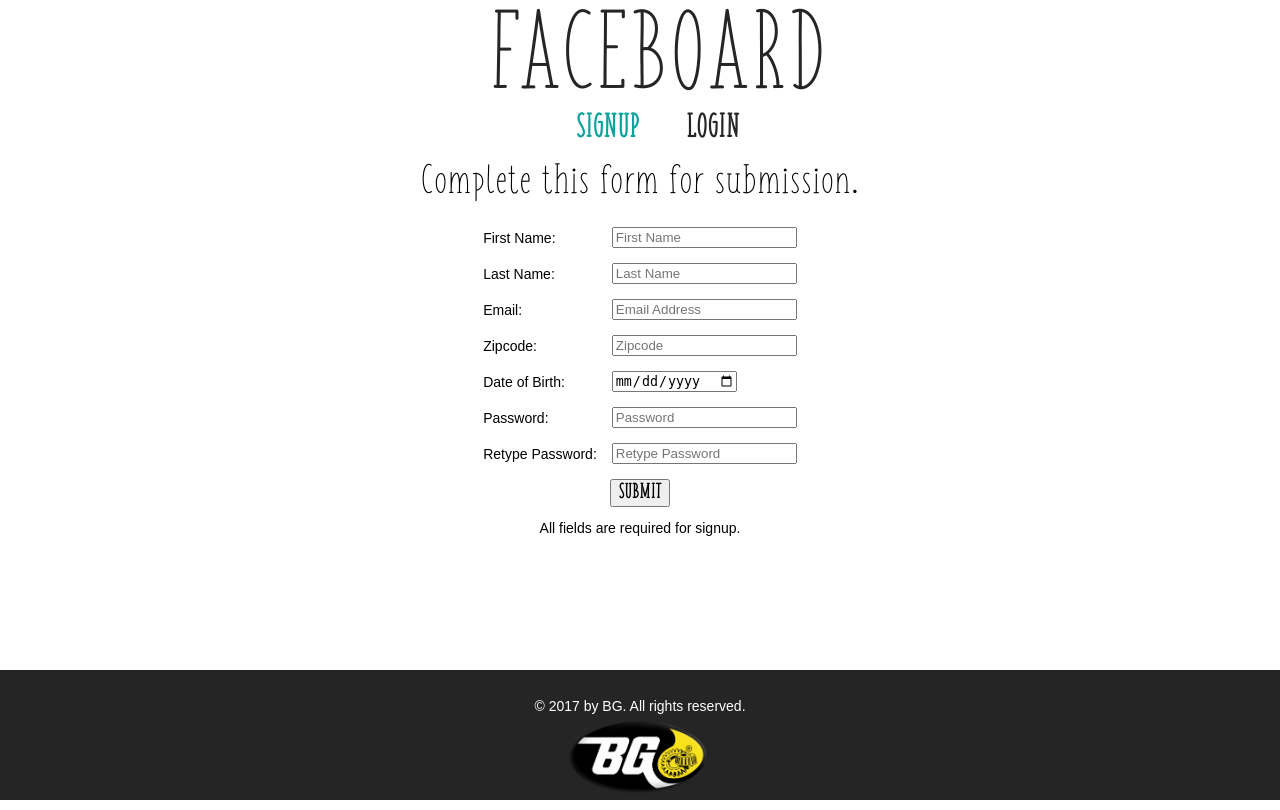
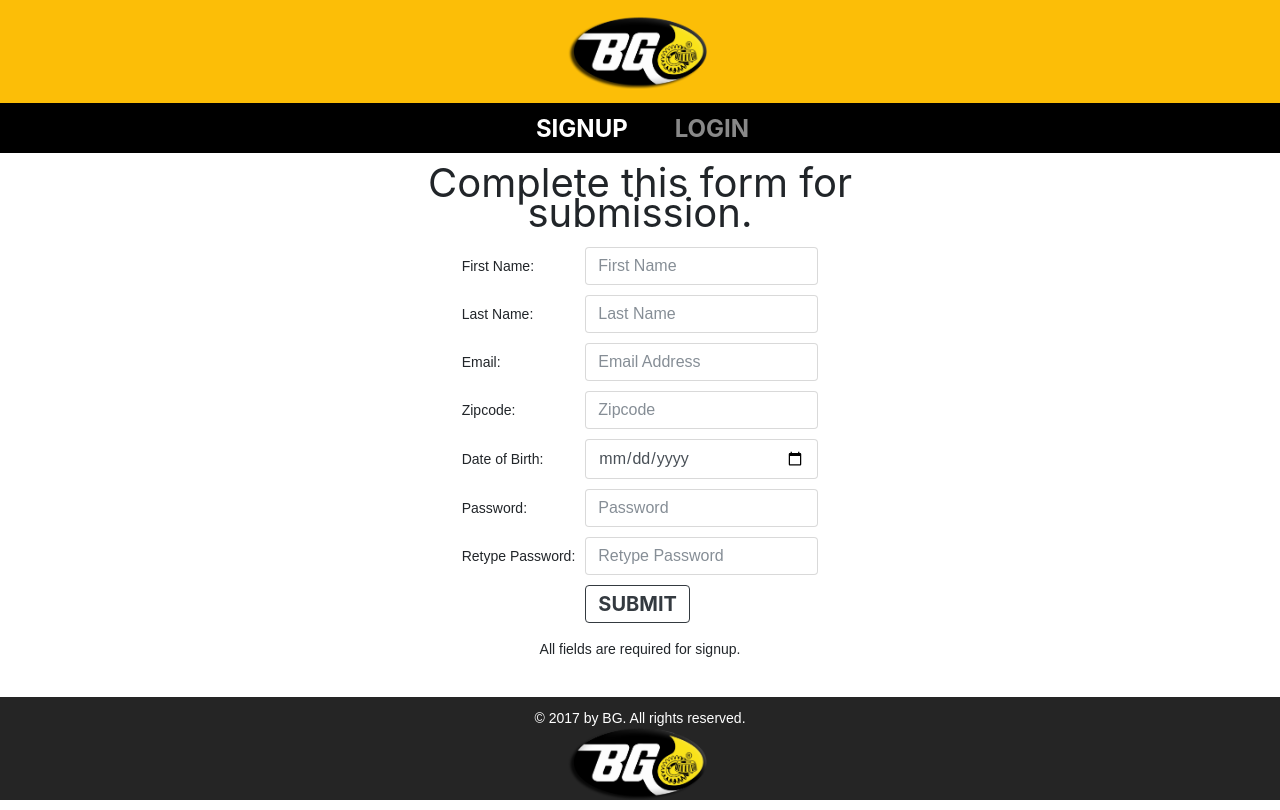
Before and after one commit to wandrews1/BGWarehouse, a Flask app: page / in a window 1280 px wide. Run offline with Flask 2, Linux system fonts and the light colour scheme; some libraries are stand-ins or nearby versions.

Commit message:
made the front end look similar to original BG page

```diff
--- a/static/css/style.css
+++ b/static/css/style.css
@@ -1,28 +1,23 @@
-/* Website Template by freewebsitetemplates.com */
-@font-face {
-	font-family: 'poller_oneregular';
-	src: url('../fonts/pollerone/pollerone-webfont.eot');
-	src: url('../fonts/pollerone/pollerone-webfont.eot?#iefix') format('embedded-opentype'),
-		 url('../fonts/pollerone/pollerone-webfont.woff') format('woff'),
-		 url('../fonts/pollerone/pollerone-webfont.ttf') format('truetype'),
-		 url('../fonts/pollerone/pollerone-webfont.svg#poller_oneregular') format('svg');
+.bgyellow{
+	color:#FCBE07;
 }
-@font-face {
-	font-family: 'leckerli_oneregular';
-	src: url('../fonts/leckerlione/leckerlione-regular-webfont.eot');
-	src: url('../fonts/leckerlione/leckerlione-regular-webfont.eot?#iefix') format('embedded-opentype'),
-		 url('../fonts/leckerlione/leckerlione-regular-webfont.woff') format('woff'),
-		 url('../fonts/leckerlione/leckerlione-regular-webfont.ttf') format('truetype'),
-		 url('../fonts/leckerlione/leckerlione-regular-webfont.svg#leckerli_oneregular') format('svg');
+.bgyellowbg{
+	background-color:#FCBE07;
 }
-@font-face {
-    font-family: 'fishandchips';
-    src: url('../fonts/fishandchips/fish.ttf') format('truetype');
-    src: url('../fonts/fishandchips/fish-webfont.woff2') format('woff2'),
-    	 url('../fonts/fishandchips/fish-webfont.woff') format('woff');
+.bggrey{
+	color:#FFFFFF;
+	background-color:#141412;
+}
+.bgblack{
+	color:#FFFFFF;
+	background-color:#000000;
 }
 .faceboard{
-    font-family: 'fishandchips',Arial, Helvetica, sans-serif;
+    font-family:
+	-apple-system, BlinkMacSystemFont,
+	"Segoe UI", "Roboto", "Oxygen", "Ubuntu", "Cantarell", "Fira Sans", "Droid Sans",
+	"Helvetica Neue", sans-serif;
+
     font-size: 108px;
 	font-weight: normal;
 	line-height: .75;
@@ -33,7 +28,11 @@
 	text-decoration: none;
 }
 .faceboard2{
-    font-family: 'fishandchips',Arial, Helvetica, sans-serif;
+    font-family:
+	-apple-system, BlinkMacSystemFont,
+	"Segoe UI", "Roboto", "Oxygen", "Ubuntu", "Cantarell", "Fira Sans", "Droid Sans",
+	"Helvetica Neue", sans-serif;
+
     font-size: 40px;
 	font-weight: normal;
 	line-height: .75;
@@ -44,8 +43,12 @@
 	text-decoration: none;
 }
 .faceboard3{
-    font-family: 'fishandchips',Arial, Helvetica, sans-serif;
-    font-size: 32px;
+    font-family:
+	-apple-system, BlinkMacSystemFont,
+	"Segoe UI", "Roboto", "Oxygen", "Ubuntu", "Cantarell", "Fira Sans", "Droid Sans",
+	"Helvetica Neue", sans-serif;
+
+    font-size: 24px;
 	font-weight: bold;
 	line-height: .50;
 	margin: 0 auto;
@@ -66,7 +73,11 @@
 	text-decoration: none;
 }
 .faceboardSubmit{
-    font-family: 'fishandchips',Arial, Helvetica, sans-serif;
+    font-family:
+	-apple-system, BlinkMacSystemFont,
+	"Segoe UI", "Roboto", "Oxygen", "Ubuntu", "Cantarell", "Fira Sans", "Droid Sans",
+	"Helvetica Neue", sans-serif;
+
     font-size: 20px;
 	font-weight: bold;
 	line-height: 1;
@@ -96,8 +107,8 @@ body {
 	padding: 120px 0;
 }
 p {
-	color: #252525;
-	line-height: 24px;
+	color: #898989;
+	/*line-height: 24px;*/
 	margin: 0;
 	padding-left: 30px;
 	width: 98%;
@@ -137,7 +148,7 @@ word-wrap: break-word;
 	position: fixed;
 	top: 0;
 	margin: 0 auto;
-	padding: 20px 0 20px;
+	padding: 0 0 0;
 	text-align: center;
 	width: 100%;
 }
@@ -166,7 +177,11 @@ word-wrap: break-word;
 #header ul li a {
 	color: #252525;
 	display: inline-block;
-	font-family: "Arial Black", Gadget, sans-serif;
+	font-family:
+	-apple-system, BlinkMacSystemFont,
+	"Segoe UI", "Roboto", "Oxygen", "Ubuntu", "Cantarell", "Fira Sans", "Droid Sans",
+	"Helvetica Neue", sans-serif;
+
 	font-size: 14px;
 	font-weight: normal;
 	margin: 0;
--- a/templates/form.html
+++ b/templates/form.html
@@ -2,9 +2,14 @@
 
 
 {% block header %}
-		<a href="/form" class="logo" style="text-decoration:none">
-			<p class="faceboard">FACEBOARD</p>
-		</a>
+	<div class="container-fluid bgyellowbg">
+		<br>
+		<!-- Logo on top -->
+		<img src="/static/images/original_bg_products.png" width=150px>
+		<br>
+		<br>
+	</div>
+	<div class="container-fluid bgblack">
 			<ul id="navigation">
 				<li class="selected">
 					<a href="/form"><p class="faceboard3">Signup</p></a>
@@ -13,6 +18,9 @@
 					<a href="/login"><p class="faceboard3">Login</p></a>
 				</li>
 			</ul>
+		<br>
+	</div>
+
 {% endblock %}
 
 
@@ -27,35 +35,41 @@
 			<table>
 				<tr>
 					<td>First Name: </td>
-					<td><input type="text" name="fname" placeholder="First Name" /></td>
+					<td><input type="text" class="form-control" name="fname" placeholder="First Name" /></td>
 				</tr>
 				<tr>
 					<td>Last Name: </td>
-					<td><input type="text" name="lname" placeholder="Last Name" /></td>
+					<td><input type="text" class="form-control" name="lname" placeholder="Last Name" /></td>
 				</tr>
 				<tr>
 					<td>Email: </td>
-					<td><input type="email" name="email" placeholder="Email Address" /></td>
+					<td><input type="email" class="form-control" name="email" placeholder="Email Address" /></td>
 				</tr>
 				<tr>
 					<td>Zipcode: </td>
-					<td><input type="number" name="zipcode" placeholder="Zipcode" /></td>
+					<td><input type="number" class="form-control" name="zipcode" placeholder="Zipcode" /></td>
 				</tr>
 				<tr>
 					<td>Date of Birth: </td>
-					<td><input type="date" name="dob" placeholder="DD-MM-YYYY" /></td>
+					<td><input type="date" class="form-control" name="dob" placeholder="DD-MM-YYYY" /></td>
 				</tr>
 				<tr>
 					<td>Password: </td>
-					<td><input type="password" name="pw1" placeholder="Password"/></td>
+					<td><input type="password" class="form-control" name="pw1" placeholder="Password"/></td>
 				</tr>
 				<tr>
 					<td>Retype Password: </td>
-					<td><input type="password" name="pw2" placeholder="Retype Password"/></td>
+					<td><input type="password" class="form-control" name="pw2" placeholder="Retype Password"/></td>
+				</tr>
+				<tr>
+					<td>
+					</td>
+					<td>
+						<input type="submit" value="SUBMIT"  class="faceboardSubmit btn btn-outline-dark"/>
+					</td>
 				</tr>
 				<br>
 			</table>
-			<input type="submit" value="SUBMIT"  class="faceboardSubmit"/>
 		</form>
 		<br>
 		All fields are required for signup.
--- a/templates/layout.html
+++ b/templates/layout.html
@@ -3,9 +3,10 @@
 <head>
 	<meta charset="UTF-8">
 	<meta name="viewport" content="width=device-width, initial-scale=1, maximum-scale=1.0" />
-	<title>Faceboard</title>
+	<title>BG Products, Inc.</title>
 
-	<link rel="icon" href="static/faceboard/favicon-32x32.png">
+	<link rel="stylesheet" href="https://maxcdn.bootstrapcdn.com/bootstrap/4.0.0-beta/css/bootstrap.min.css" integrity="sha384-/Y6pD6FV/Vv2HJnA6t+vslU6fwYXjCFtcEpHbNJ0lyAFsXTsjBbfaDjzALeQsN6M" crossorigin="anonymous">
+	<link rel="icon" href="favicons/favicon-32x32.png">
 	<link rel="stylesheet" type="text/css" href="static/css/style.css">
 	<link rel="stylesheet" type="text/css" href="static/css/mobile.css" media="screen and (max-width : 800px)">
 	<script type="text/javascript" src="static/js/mobile.js"></script>
@@ -21,20 +22,20 @@
 	</style>
 </head>
 <body>
-	<div id="header">
+	<div class="container-fluid bgyellowbg" id="header">
 
 	{% block header %}{% endblock %}
 
 	</div>
 
-	<div id="content">
+	<div class="container-fluid" id="content">
 
 	{% block content %}{% endblock %}
 
 	</div>
 
 
-	<div id="footer">
+	<div class="container-fluid" id="footer">
 		<div>
 			<center>
 				<p>
@@ -42,10 +43,15 @@
 					&copy; 2017 by BG. All rights reserved.
 					<br>
 					<a href="https://github.com/wandrews1/BGWarehouse" id="gitlab"><img src="/static/images/original_bg_products.png" width=150px></a>
+					<br>
 				</p>
 			</center>
 		</div>
 	</div>
 
+
+	<script src="https://code.jquery.com/jquery-3.2.1.slim.min.js" integrity="sha384-KJ3o2DKtIkvYIK3UENzmM7KCkRr/rE9/Qpg6aAZGJwFDMVNA/GpGFF93hXpG5KkN" crossorigin="anonymous"></script>
+	<script src="https://cdnjs.cloudflare.com/ajax/libs/popper.js/1.11.0/umd/popper.min.js" integrity="sha384-b/U6ypiBEHpOf/4+1nzFpr53nxSS+GLCkfwBdFNTxtclqqenISfwAzpKaMNFNmj4" crossorigin="anonymous"></script>
+	<script src="https://maxcdn.bootstrapcdn.com/bootstrap/4.0.0-beta/js/bootstrap.min.js" integrity="sha384-h0AbiXch4ZDo7tp9hKZ4TsHbi047NrKGLO3SEJAg45jXxnGIfYzk4Si90RDIqNm1" crossorigin="anonymous"></script>
 </body>
 </html>
```
Also changed, not shown: other parts of static/css/style.css (+28 -8 lines), bg.sql (added, +68 -0 lines), 3 other files. Lines whose indentation alone changed are shown as unchanged.
